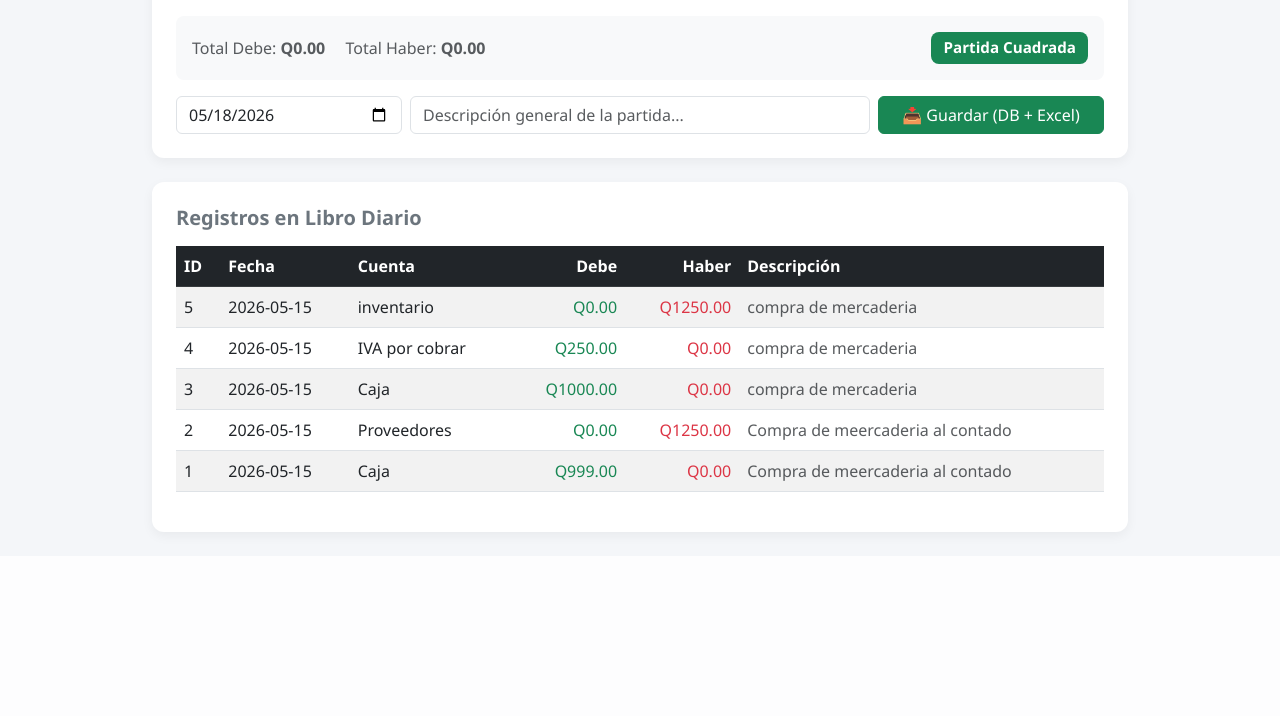
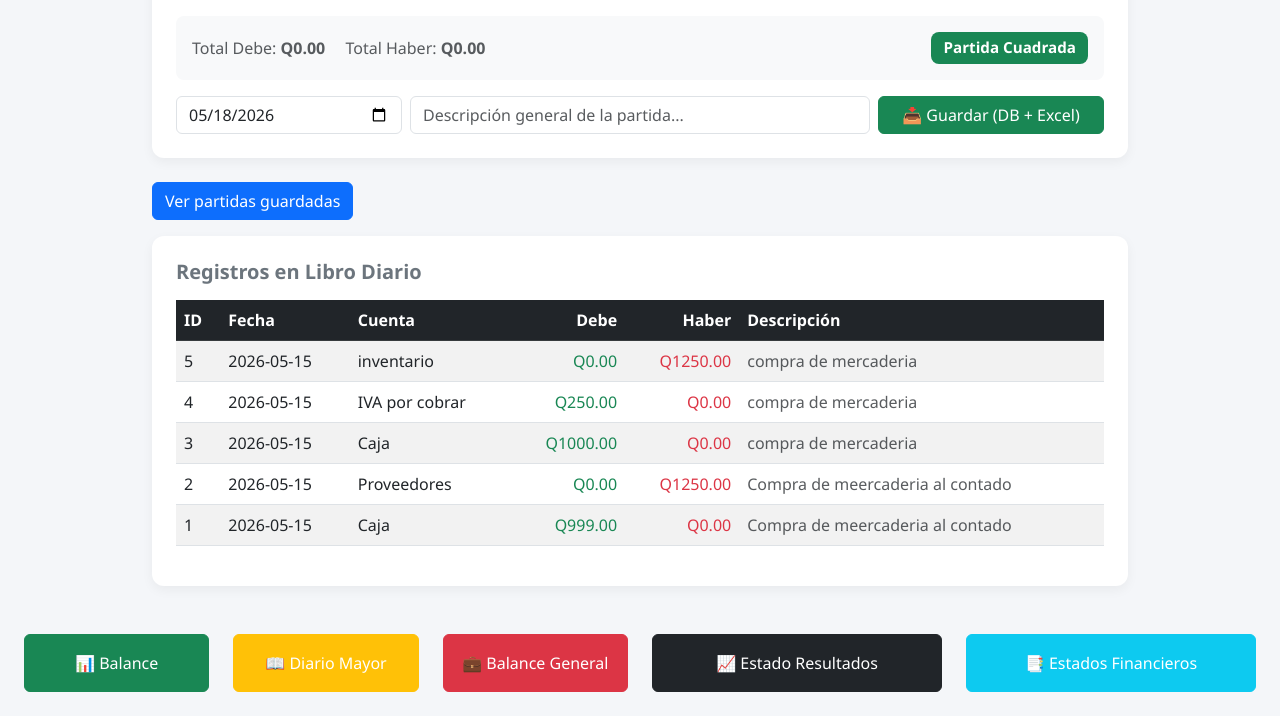
Before and after one commit to benysamayoa/sistema-contable-flask, a Flask app: page /jornalizacion in a window 1280 px wide. Shown: the part 341-1057 px from the top of the page. Before the commit the page ends 880 px from the top, so only its background shows below. Run offline with Flask 3, Linux system fonts and the light colour scheme; a user stored in the database is signed in; data comes from the database, SQL or seed files in the repository.

Commit message:
Update jornalizacion.html

```diff
--- a/templates/jornalizacion.html
+++ b/templates/jornalizacion.html
@@ -43,6 +43,10 @@
             </div>
         </div>
 
+
+
+
+
         <div class="card card-minimal p-4 mb-4">
             <h5 class="fw-bold text-secondary mb-3">Estructura de la Partida Actual</h5>
             <table class="table table-sm-custom align-middle" id="tabla_temporal">
@@ -67,6 +71,7 @@
                 <div id="status_cuadre" class="badge-balance badge bg-success">Partida Cuadrada</div>
             </div>
 
+
             <div class="row g-2">
                 <div class="col-md-3">
                     <input type="date" id="partida_fecha" class="form-control" required>
@@ -79,6 +84,10 @@
                 </div>
             </div>
         </div>
+
+        <a href="/ver_jornalizacion" class="btn btn-primary mb-3">
+    Ver partidas guardadas
+</a>
 
         <div class="card card-minimal p-4">
             <h5 class="fw-bold text-secondary mb-3">Registros en Libro Diario</h5>
@@ -230,8 +239,57 @@
             });
         });
 
+
         // Setear fecha de hoy por defecto
         document.getElementById('partida_fecha').value = new Date().toISOString().split('T')[0];
     </script>
+
+
+
+
+
+
+<div class="row g-4 mt-4">
+
+    <div class="col-md-2">
+        <a href="/balance"
+        class="btn btn-success w-100 btn-acceso py-3">
+            📊 Balance
+        </a>
+    </div>
+
+    <div class="col-md-2">
+        <a href="/diario_mayor"
+        class="btn btn-warning text-white w-100 btn-acceso py-3">
+            📖 Diario Mayor
+        </a>
+    </div>
+
+    <div class="col-md-2">
+        <a href="/balance_general"
+        class="btn btn-danger w-100 btn-acceso py-3">
+            💼 Balance General
+        </a>
+    </div>
+
+    <div class="col-md-3">
+        <a href="/estado_resultados"
+        class="btn btn-dark w-100 btn-acceso py-3">
+            📈 Estado Resultados
+        </a>
+    </div>
+
+    <div class="col-md-3">
+        <a href="/estados_financieros"
+        class="btn btn-info text-white w-100 btn-acceso py-3">
+            📑 Estados Financieros
+        </a>
+    </div>
+
+</div>
+
+
+
+
 </body>
 </html>
```
